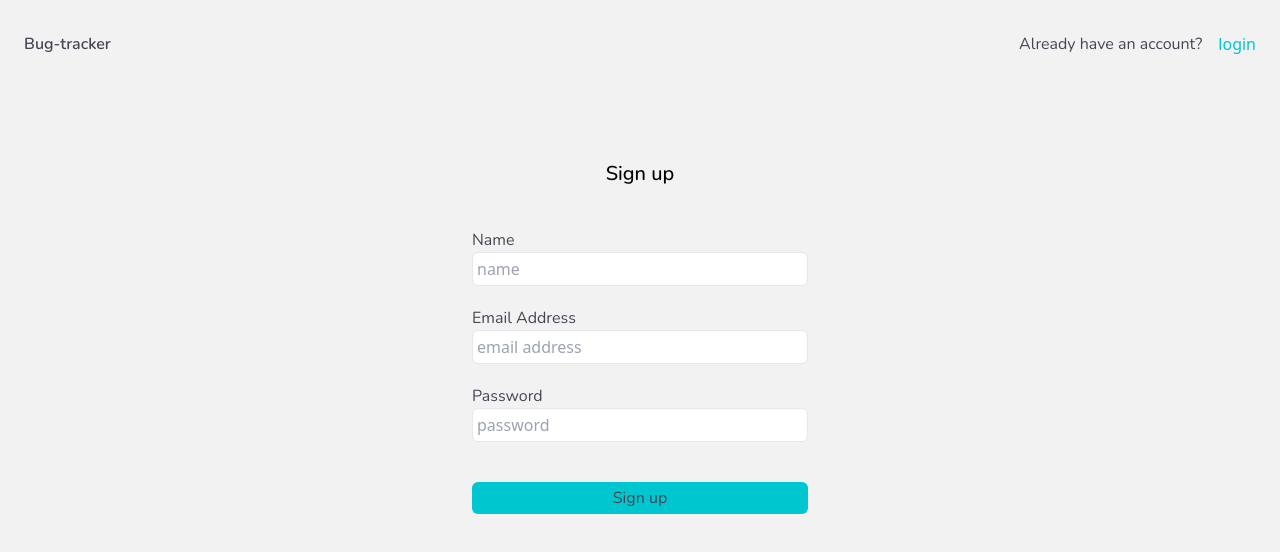
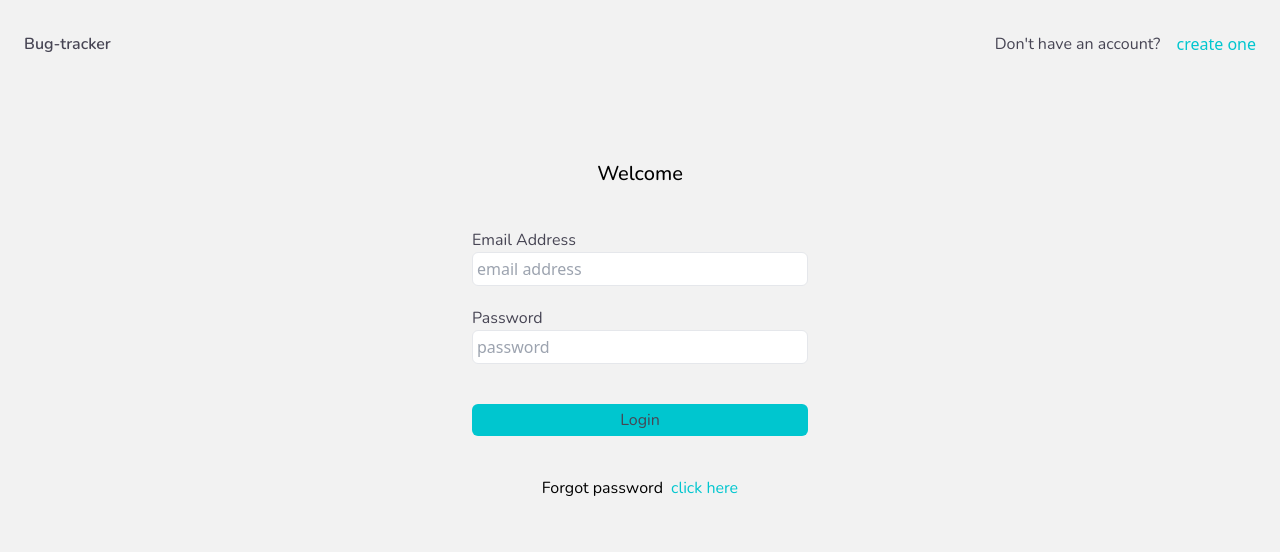
Before and after one commit to Shoetan/bug-tracker-project, a React (Create React App) app: page /login in a window 1280 px wide. Shown: the top 552 px of the page. Built offline with nearby package versions, Linux system fonts and the light colour scheme.

Commit message:
Added the react router package to route components based on the url based on the users chooice. I am using react router version 5

```diff
--- a/package.json
+++ b/package.json
@@ -13,6 +13,7 @@
     "@testing-library/user-event": "^13.5.0",
     "react": "^17.0.2",
     "react-dom": "^17.0.2",
+    "react-router-dom": "^5.3.0",
     "react-scripts": "5.0.0",
     "web-vitals": "^2.1.4"
   },
--- a/src/App.js
+++ b/src/App.js
@@ -1,11 +1,27 @@
 import React from 'react'
+import { BrowserRouter as Router, Route, Switch } from 'react-router-dom'
 import Login from './Login'
 import Signup from './Signup'
 
 function App() {
-    return (
+  return (
+    <>
+      <Router>
+        <Switch>
+          <Route exact path="/">
+            <Signup />
+          </Route>
+          <Route path="/login">
+            <Login></Login>
+          </Route>
 
-    <Signup />
+        </Switch>
+
+      </Router>
+
+
+    </>
+
   )
 }
 
--- a/src/Login_page_header.js
+++ b/src/Login_page_header.js
@@ -9,7 +9,7 @@ const LoginPageHeader = () => {
 
             <div className="flex  gap-4">
                 <p className='font-nunito text-dark-color'>Don't have an account?</p>
-            <a href="https://google.com" className='text-secondary-color hover:scale-105'>create one</a>
+                <a href="http://localhost:3000/" className='text-secondary-color hover:scale-105'>create one</a>
             </div>
 
 
--- a/src/Signup.js
+++ b/src/Signup.js
@@ -3,44 +3,44 @@ import { useState } from 'react'
 import SignUpPageHeader from './signup_page_header'
 
 function Signup() {
-
+    /* Using the useState hook to handle the form. Each input field has a variable initialized to an empty string to store the current state and the setstate function tracks the change then updated the variable */
   const [signUpName, setSignUpName] = useState('')
-  const[signUpEmail, setSignUpEmail] =useState('')
-    const [signUpPassword ,setSignUpPassword] = useState("")
+  const [signUpEmail, setSignUpEmail] = useState('')
+  const [signUpPassword, setSignUpPassword] = useState("")
 
 
   return (
-     <>
-
-       <SignUpPageHeader />
+    <>
+        {/* Sign up page header component  */}
+      <SignUpPageHeader />
 
       <div className="max-w-xl mx-auto mt-20 flex flex-col items-center justify-center">
-
+          {/* Welcome message */}
         <h1 className='font-nunito font-medium text-xl' >Sign up</h1>
 
-        <form  className='flex flex-col w-7/12 m-10'>
+        <form className='flex flex-col w-7/12 m-10'>
 
-         <label htmlFor="" className='font-nunito text-dark-color'>Name</label>
+          <label htmlFor="" className='font-nunito text-dark-color'>Name</label>
 
-          <input type="text" placeholder='name' className='outline-none border  rounded-md p-1  mb-5' value={signUpName} onChange = {(e) => { setSignUpName(e.target.value)}}    />
+          <input type="text" placeholder='name' className='outline-none border  rounded-md p-1  mb-5' value={signUpName} onChange={(e) => { setSignUpName(e.target.value) }} />
 
           <label htmlFor="" className='font-nunito text-dark-color'>Email Address</label>
 
-          <input type="email" placeholder='email address' className='outline-none border  rounded-md p-1  mb-5' value={signUpEmail} onChange={(e) => { setSignUpEmail(e.target.value)}} />
+          <input type="email" placeholder='email address' className='outline-none border  rounded-md p-1  mb-5' value={signUpEmail} onChange={(e) => { setSignUpEmail(e.target.value) }} />
 
           <label htmlFor="" className='font-nunito text-dark-color'>Password</label>
 
-          <input type="password" placeholder='password' className='outline-none border  rounded-md p-1 mb-10' value={signUpPassword} onChange={(e)  => {setSignUpPassword(e.target.value)}} />
+          <input type="password" placeholder='password' className='outline-none border  rounded-md p-1 mb-10' value={signUpPassword} onChange={(e) => { setSignUpPassword(e.target.value) }} />
 
           <button type="submit" className='font-nunito text-dark-color bg-secondary-color rounded-md p-1 hover:scale-105'>Sign up</button>
 
         </form>
 
-              <button> { signUpEmail }</button>
+        <button> {signUpEmail}</button>
 
       </div>
 
-   </>
+    </>
   )
 }
 
--- a/src/signup_page_header.js
+++ b/src/signup_page_header.js
@@ -1,3 +1,4 @@
+
 const SignUpPageHeader = () => {
     return (
         <header className='container mx-auto mt-2 flex justify-between p-6'>
@@ -8,7 +9,7 @@ const SignUpPageHeader = () => {
 
             <div className='flex  gap-4'>
                 <p className='font-nunito text-dark-color'>Already have an account?  </p>
-          <a href="https://google.com" className='text-secondary-color hover:scale-105'>login</a>
+                <a href="http://localhost:3000/login" className='text-secondary-color hover:scale-105'>login</a>
             </div>
 
         </header>
```
Also changed, not shown: src/Login.js (+7 -7 lines), 1 other file (tests, documents, lock files or other folders). Lines whose indentation alone changed are shown as unchanged.
